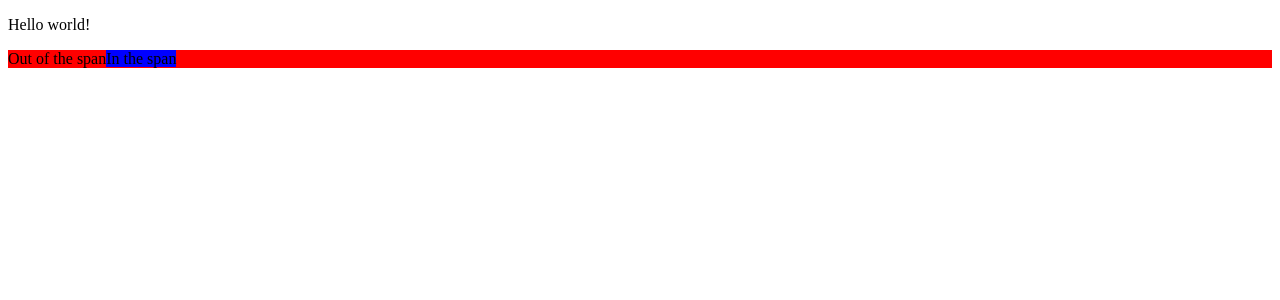
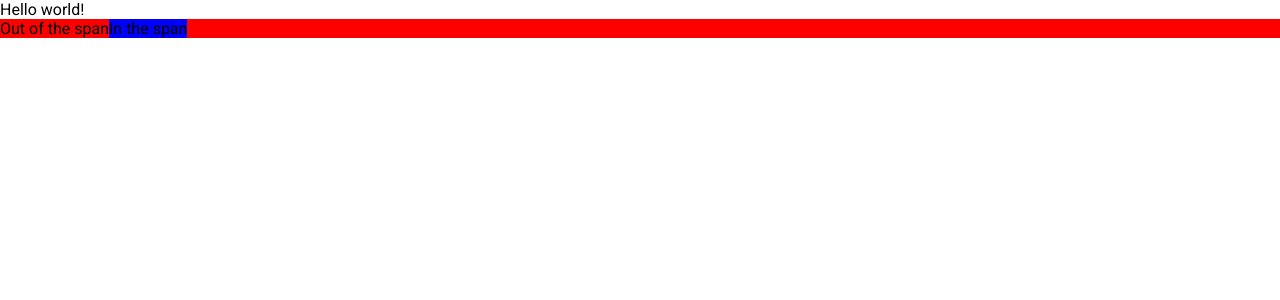
Before and after one commit to cristian-sbardelotto/to-do-list, a React (Vite) app: page / in a window 1280 px wide. Shown: the top 300 px of the page. Built offline with nearby package versions, Linux system fonts and the light colour scheme.

Commit message:
feat(style & font): added the global style component and roboto font

```diff
--- a/index.html
+++ b/index.html
@@ -4,7 +4,10 @@
     <meta charset="UTF-8" />
     <link rel="icon" type="image/svg+xml" href="/vite.svg" />
     <meta name="viewport" content="width=device-width, initial-scale=1.0" />
-    <title>Vite + React + TS</title>
+    <link rel="preconnect" href="https://fonts.googleapis.com">
+    <link rel="preconnect" href="https://fonts.gstatic.com" crossorigin>
+    <link href="https://fonts.googleapis.com/css2?family=Roboto:wght@400;500;700&display=swap" rel="stylesheet">
+    <title>To Do List</title>
   </head>
   <body>
     <div id="root"></div>
--- a/src/main.tsx
+++ b/src/main.tsx
@@ -2,8 +2,12 @@
 import ReactDOM from 'react-dom/client';
 import App from './App';
 
+import { GlobalStyle } from './styles/GlobalStyle';
+
 ReactDOM.createRoot(document.getElementById('root') as HTMLElement).render(
   <React.StrictMode>
+    <GlobalStyle />
+
     <App />
   </React.StrictMode>
 );
--- /dev/null
+++ b/src/styles/GlobalStyle.ts
@@ -0,0 +1,11 @@
+import { createGlobalStyle } from 'styled-components';
+
+export const GlobalStyle = createGlobalStyle`
+  * {
+    margin: 0;
+    padding: 0;
+    box-sizing: border-box;
+
+    font-family: 'Roboto', sans-serif;
+  }
+`;
```
